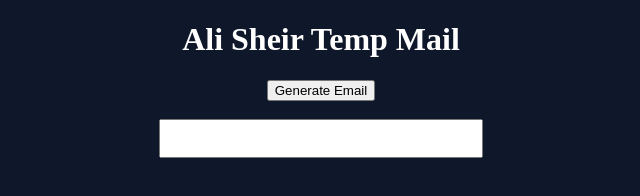
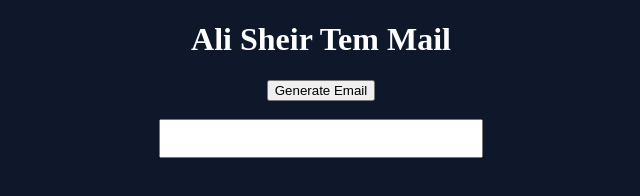
Before and after one commit to shair1alii/Tempm_ma, a plain HTML site: page index.html in a window 1280 px wide. Shown: the whole page, without its empty margins (319-959 px from the left). Drawn offline with Linux system fonts and the light colour scheme; no server answers.

Commit message:
Update index.html

```diff
--- a/index.html
+++ b/index.html
@@ -1,11 +1,11 @@
 <!DOCTYPE html>
 <html>
 <head>
-  <title>Ali Sheir 🔥Tem Mail</title>
+  <title>Ali Sheir Temp Mail</title>
 </head>
 <body style="background:#0f172a;color:white;text-align:center">
 
-<h1>Ali Sheir Temp Mail</h1>
+<h1>Ali Sheir Tem Mail</h1>
 
 <button onclick="gen()">Generate Email</button>
 <br><br>
```
